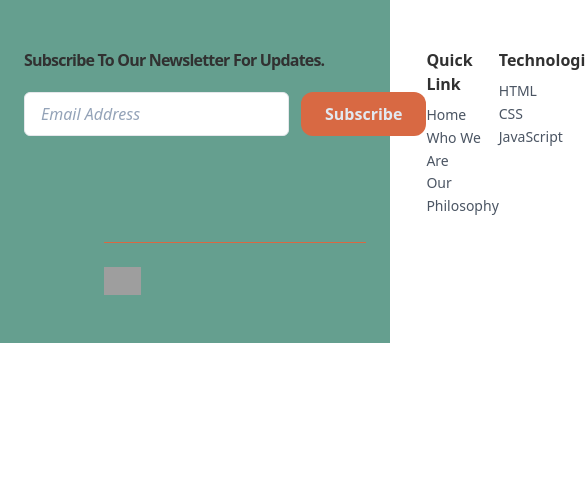
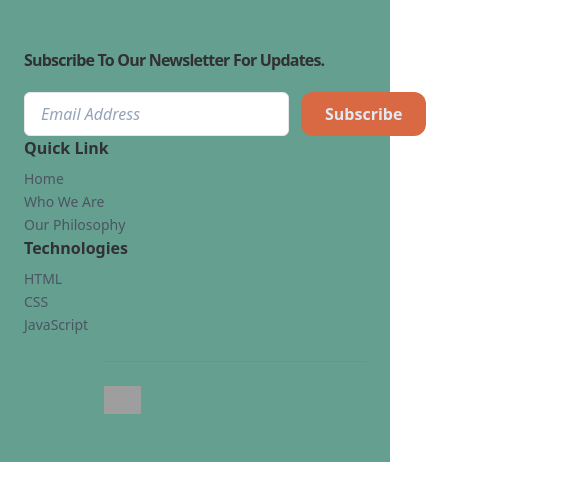
Before and after one commit to Tundoor/Tundoor-Module_08R_CS20240188_WFO2407_C_Thandolwethu-Mbokazi_SDF08_R, a plain HTML site: page index.html in a window 390 px wide. Shown: the whole page, 585 px wide, since content can reach past the window. Drawn offline with nearby package versions, Linux system fonts and the light colour scheme; grey boxes are pictures that could not be loaded.

Commit message:
Made Page responsive

```diff
--- a/index.html
+++ b/index.html
@@ -11,8 +11,8 @@
     <footer class="bg-[#659f8f]"> <!--Removed the dark property so that background could be green-->
         <div class="container">
             <footer class="bg-[#659f8f]">
-                <div class="container px-6 py-12 ml-auto ">
-                    <div class="flex flex-row justify-around">
+                <div class="container px-6 py-12 ml-auto">
+                    <div class="md:flex md:flex-row md:justify-around">
                         <div class="sm:col-span-2">
                             <h1 class="max-w-lg text x-1 font-semibold tracking-tighter text-[#313131] xl:text-2xl text-transform: capitalize mb-5">
                                 subscribe to our newsletter for updates.</h1>      <!--Adjusted transformation, letter spacing and margin-->
```
